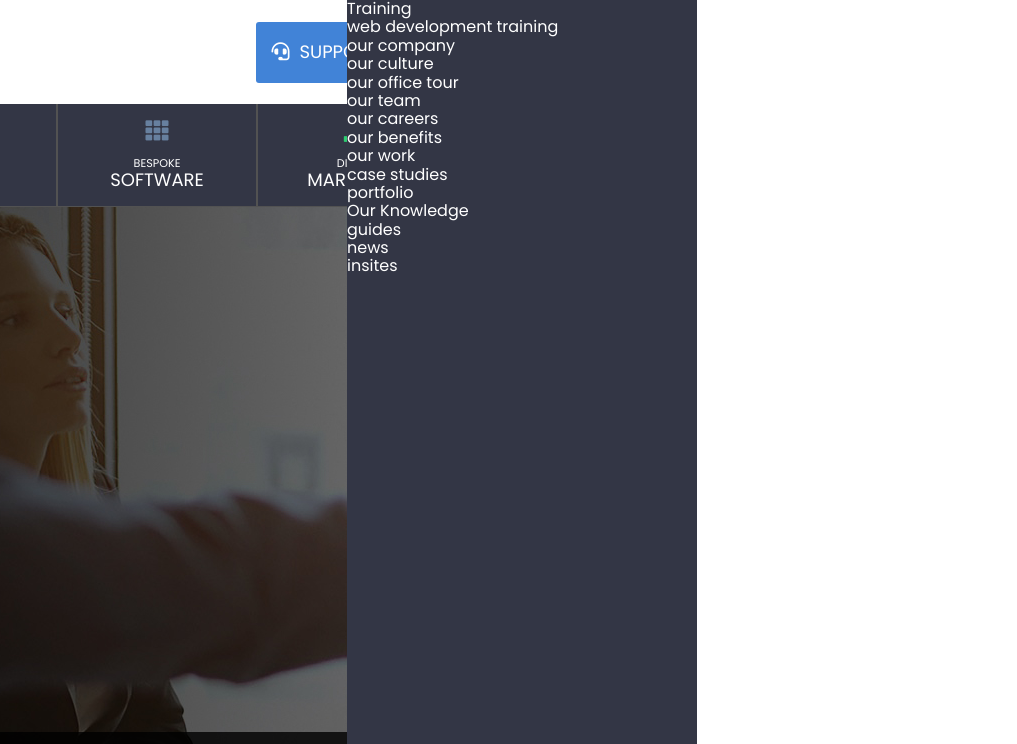
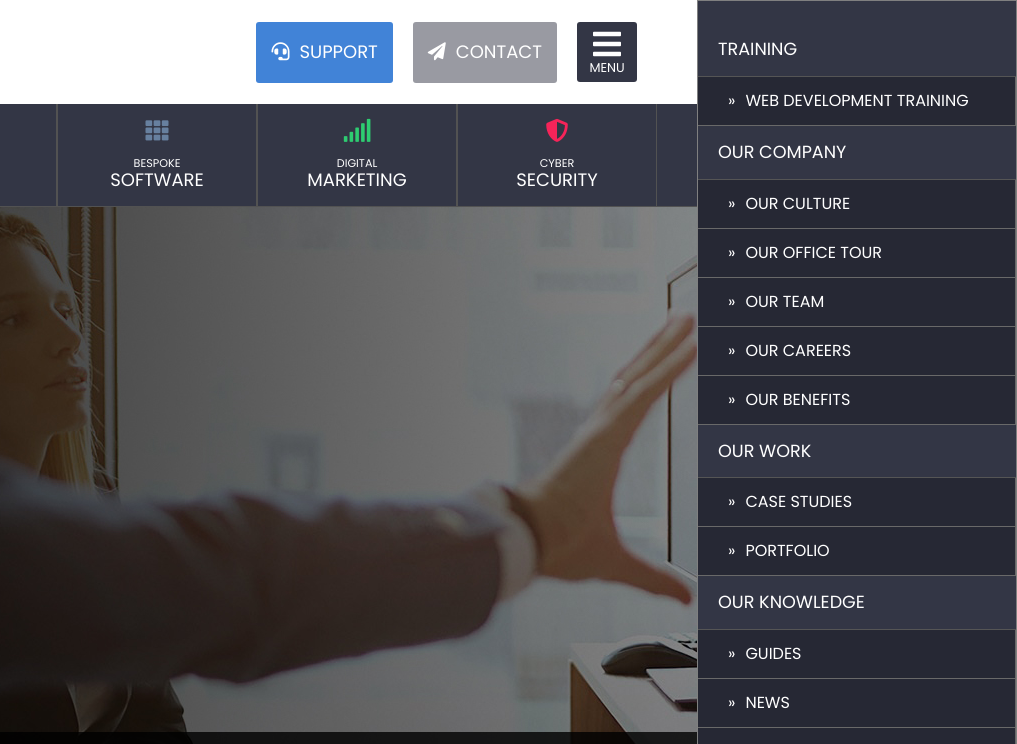
Before and after one commit to HPenfoldDesign/Netmatters_website, a plain HTML site: page index.html in a window 1280 px wide. Shown: the top 744 px of the page, 583-1600 px from the left, 1017 px wide, since content can reach past the window. Drawn offline with nearby package versions, Linux system fonts and the light colour scheme.

Commit message:
almost finished sidebar

```diff
--- /dev/null
+++ b/JS/slide-in-menu.js
@@ -0,0 +1,14 @@
+var toggleStatus = 1;
+function toggleMenu() {
+  if (toggleStatus === 1) {
+    //document.getElementsByClassName('sidebar').style.right = "0px";
+    // alert("test");
+    $(".sidebar").css("right", "0");
+
+    toggleStatus = 0;
+  } else if (toggleStatus === 0) {
+    // document.getElementById('sidebar').style.right = " -320px";
+    $(".sidebar").css("right", "-320px");
+    toggleStatus = 1;
+  }
+}
--- a/css/partials/_2-header.scss
+++ b/css/partials/_2-header.scss
@@ -100,6 +100,9 @@ body {
         border-radius: 3px;
         height: 60px;
         width: 60px;
+        &:hover {
+          background-color: #191a22;
+        }
         .hamburger-icon {
         font-size: 2rem;
         color: $white;
--- a/css/partials/_sidebar.scss
+++ b/css/partials/_sidebar.scss
@@ -2,17 +2,51 @@
     background-color:#333645;
     z-index: 20;
     position: absolute;
-    right: 0;
+    right: -320px;
     top: 0;
     height: 100vh;
-    width: 350px;
+    width: 320px;
+    text-transform: uppercase;
+    align-content: center;
+    padding: 0;
+    border: 1px grey solid;
+    transition: all ease-in-out 200ms;
+    -webkit-transition: all ease-in-out 200ms;
     ul {
         list-style-type: none;
         padding: 0;
         margin: 0;
+        padding-bottom: 20px;
+        &:last-of-type {
+            padding-bottom: 0;
+        }
     }
     a {
         color: white;
         text-decoration: none;
     }
+    .sidebar-header {
+        font-size: 1.1rem;
+        line-height: 3;
+        display: block;
+        padding-left: 20px;
+        border-bottom: solid 1px #555555;
+        &:hover {
+            background-color: #3d404e;
+        }
+
+    }
+    .sidebar-sub-cat {
+        line-height: 3;
+        background-color: #262834;
+        display: block;
+        padding-left: 20px;
+        border: groove 1px #696969;
+        border-left: none;
+        border-top:none;
+        &:before {
+            content: "\00BB";
+            padding: 10px;
+        }
+    }
 }
--- a/index.html
+++ b/index.html
@@ -54,14 +54,14 @@
             ><i class="fas fa-paper-plane head-icons"></i>Contact</a
           >
 
-          <button class="ham-menu-box">
+          <button  onclick="toggleMenu()" class="ham-menu-box">
             <i class="fas fa-bars hamburger-icon"
               ><br />
               <span class="menu-text">menu</span>
             </i>
           </button>
 
-          <div class="sidebar">
+  <div class="sidebar">
             <ul>
               <li>
                 <a href="http://www.google.com/" class="sidebar-header"
@@ -69,9 +69,8 @@
                 >
                 <ul>
                   <li>
-                    <a href="#" class="sidebar-sub-cat"
-                      >web development training</a
-                    >
+                    <a href="#" class="sidebar-sub-cat sub-cat-last"
+                      >web development training</a>
                   </li>
                 </ul>
               </li>
@@ -720,13 +719,10 @@
       type="text/javascript"
       src="//code.jquery.com/jquery-3.4.1.min.js"
     ></script>
-    <script
-      type="text/javascript"
-      src="//code.jquery.com/jquery-migrate-3.4.1.min.js"
-    ></script>
     <!-- plugins go below the code to declare use of jquery -->
     <script src="/plugins/slick-1.8.1/slick/slick.min.js"></script>
     <script src="JS/cookies.js"></script>
     <script src="/JS/calling-carousel.js"></script>
+    <script src="/JS/slide-in-menu.js"></script>
   </body>
 </html>
```
Also changed, not shown: css/styles.css, 1 other file.
